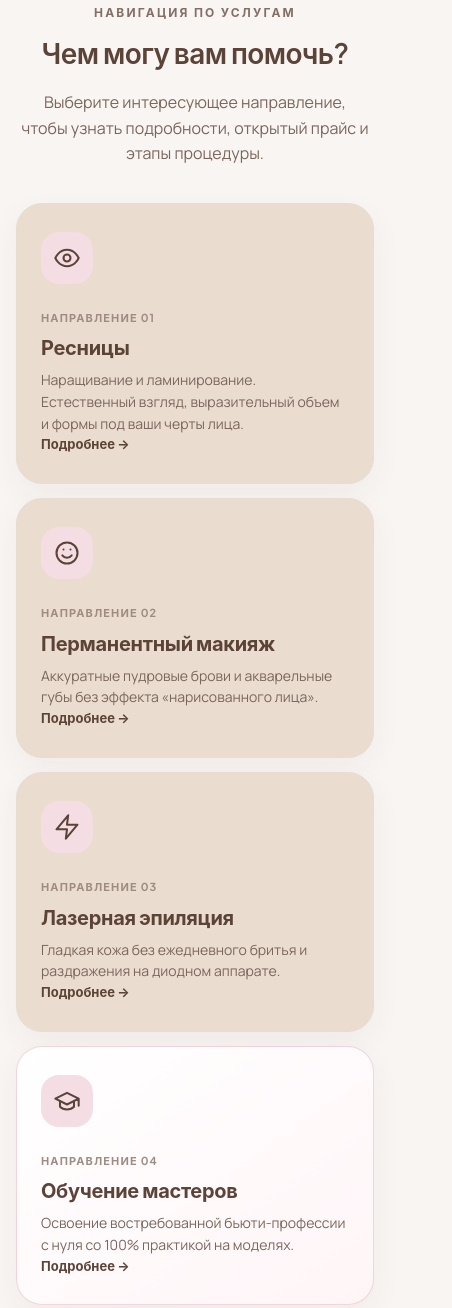
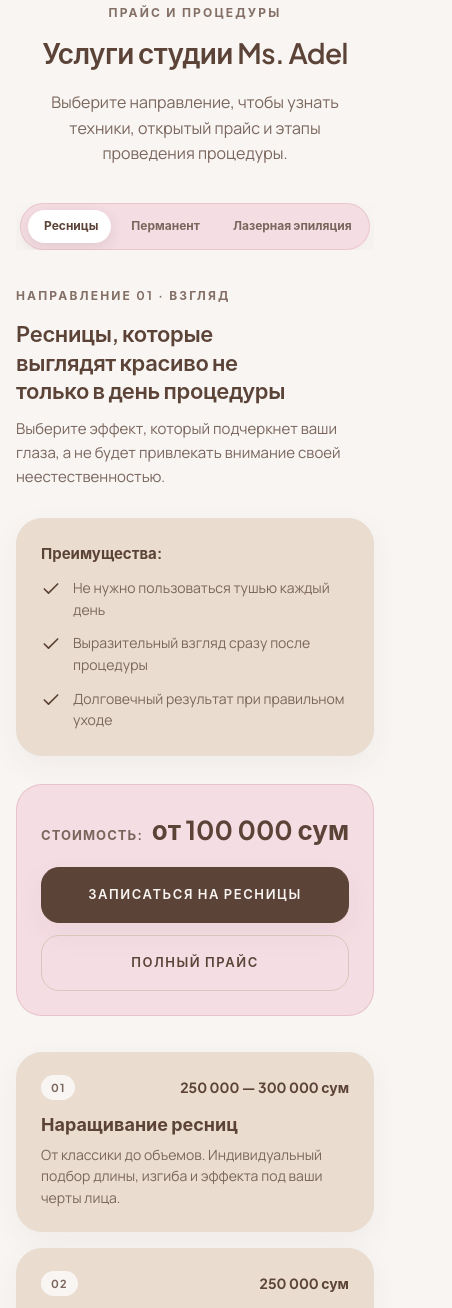
Before and after one commit to umidgaipov/ms-adel-site, a plain HTML site: page index.html in a window 390 px wide. Shown: the part 2937-4245 px from the top of the page, 452 px wide, since content can reach past the window. Drawn offline with Linux system fonts and the light colour scheme.

Commit message:
feat(services): implement centered Direction-Aware Tabs for Eyelashes, Permanent, and Laser in services block

```diff
--- a/css/styles.css
+++ b/css/styles.css
@@ -1265,109 +1265,137 @@ p:last-child {
 }
 
 /* -------------------------------------------------------------
-   10. Services Quick Navigation («Чем могу вам помочь?»)
+   10. Services Section & Direction-Aware Tabs
    ------------------------------------------------------------- */
-.quick-nav-section {
+.services-tabs-section {
     background-color: var(--color-bg-primary);
     border-top: 1px solid var(--color-border-subtle);
-}
-
-.quick-nav-grid {
-    display: grid;
-    grid-template-columns: repeat(4, minmax(0, 1fr));
-    gap: 20px;
-}
-
-.quick-nav-card {
-    display: flex;
-    flex-direction: column;
-    justify-content: space-between;
-    padding: 28px 24px;
-    background-color: var(--color-surface-card);
-    border: 1px solid var(--color-border-subtle);
-    border-radius: var(--radius-xl);
+    padding-block: clamp(64px, 8vw, 120px);
+}
+
+.tabs-nav-wrapper {
+    display: flex;
+    justify-content: center;
+    align-items: center;
+    margin: 0 auto clamp(36px, 5vw, 56px);
+    width: 100%;
+}
+
+.tabs-nav {
+    position: relative;
+    display: inline-flex;
+    align-items: center;
+    background-color: var(--color-bg-secondary);
+    border: 1px solid rgba(223, 168, 183, 0.45);
+    border-radius: var(--radius-full);
+    padding: 6px;
     box-shadow: var(--shadow-soft);
-    text-decoration: none;
-    color: var(--color-text-primary);
-    transition: transform 0.3s cubic-bezier(0.22, 1, 0.36, 1), box-shadow 0.3s cubic-bezier(0.22, 1, 0.36, 1), border-color 0.3s ease;
-}
-
-.quick-nav-card:hover {
-    transform: translateY(-4px);
-    box-shadow: var(--shadow-hover);
-    border-color: var(--color-accent-hover);
-}
-
-.quick-nav-card:focus-visible {
+    gap: 4px;
+    max-width: 100%;
+}
+
+.tab-indicator {
+    position: absolute;
+    top: 6px;
+    left: 0;
+    height: calc(100% - 12px);
+    border-radius: var(--radius-full);
+    background-color: var(--color-surface-white);
+    box-shadow: 0 4px 14px rgba(92, 67, 56, 0.12);
+    pointer-events: none;
+    z-index: 1;
+    transition: transform 0.35s cubic-bezier(0.22, 1, 0.36, 1), width 0.35s cubic-bezier(0.22, 1, 0.36, 1);
+}
+
+.tab-btn {
+    position: relative;
+    z-index: 2;
+    display: inline-flex;
+    align-items: center;
+    justify-content: center;
+    gap: 8px;
+    padding: 12px 24px;
+    border: 0;
+    border-radius: var(--radius-full);
+    background: transparent;
+    color: var(--color-text-secondary);
+    font-family: var(--font-heading);
+    font-size: 15px;
+    font-weight: 700;
+    line-height: 1;
+    cursor: pointer;
+    white-space: nowrap;
+    transition: color 0.25s ease;
+}
+
+.tab-btn:hover {
+    color: var(--color-text-primary);
+}
+
+.tab-btn.is-active {
+    color: var(--color-text-primary);
+}
+
+.tab-btn:focus-visible {
     outline: 2px solid var(--color-text-primary);
-    outline-offset: 3px;
-}
-
-.quick-nav-card-accent {
-    background: linear-gradient(145deg, #FFFFFF 0%, #FFF5F7 100%);
-    border-color: rgba(223, 168, 183, 0.45);
-}
-
-.quick-nav-icon {
-    width: 52px;
-    height: 52px;
-    border-radius: var(--radius-lg);
-    background-color: var(--color-bg-secondary);
-    color: var(--color-text-primary);
-    display: flex;
+    outline-offset: 2px;
+}
+
+.tab-btn-icon {
+    display: inline-flex;
     align-items: center;
     justify-content: center;
-    margin-bottom: 20px;
-    transition: transform 0.3s ease, background-color 0.3s ease;
-}
-
-.quick-nav-card:hover .quick-nav-icon {
-    transform: scale(1.08);
-    background-color: var(--color-accent-hover);
-}
-
-.quick-nav-tag {
-    display: inline-block;
-    font-family: var(--font-heading);
-    font-size: 11px;
-    font-weight: 700;
-    letter-spacing: 0.1em;
-    text-transform: uppercase;
-    color: var(--color-text-muted);
-    margin-bottom: 8px;
-}
-
-.quick-nav-title {
-    font-family: var(--font-heading);
-    font-size: 20px;
-    font-weight: 700;
-    line-height: 1.25;
-    color: var(--color-text-primary);
-    margin: 0 0 10px;
-}
-
-.quick-nav-desc {
-    font-family: var(--font-body);
-    font-size: 14px;
-    line-height: 1.55;
-    color: var(--color-text-secondary);
-    margin: 0 0 20px;
-}
-
-.quick-nav-action {
-    display: inline-flex;
-    align-items: center;
-    gap: 6px;
-    font-family: var(--font-heading);
-    font-size: 13px;
-    font-weight: 700;
-    color: var(--color-text-primary);
-    transition: gap 0.25s ease, color 0.25s ease;
-}
-
-.quick-nav-card:hover .quick-nav-action {
-    gap: 10px;
-    color: #3D2B24;
+    color: inherit;
+    transition: transform 0.25s ease;
+}
+
+.tab-btn:hover .tab-btn-icon {
+    transform: scale(1.1);
+}
+
+/* Tabs Content Container & Panels */
+.tabs-panels-container {
+    position: relative;
+    min-height: 480px;
+}
+
+.tab-panel {
+    display: none;
+}
+
+.tab-panel.is-active {
+    display: block;
+}
+
+/* Direction-Aware Slide Animations */
+@keyframes tabSlideInRight {
+    from {
+        opacity: 0;
+        transform: translateX(32px);
+    }
+    to {
+        opacity: 1;
+        transform: translateX(0);
+    }
+}
+
+@keyframes tabSlideInLeft {
+    from {
+        opacity: 0;
+        transform: translateX(-32px);
+    }
+    to {
+        opacity: 1;
+        transform: translateX(0);
+    }
+}
+
+.tab-panel.slide-in-right {
+    animation: tabSlideInRight 0.35s cubic-bezier(0.22, 1, 0.36, 1) forwards;
+}
+
+.tab-panel.slide-in-left {
+    animation: tabSlideInLeft 0.35s cubic-bezier(0.22, 1, 0.36, 1) forwards;
 }
 
 /* -------------------------------------------------------------
@@ -2299,7 +2327,24 @@ p:last-child {
 
 @media (max-width: 680px) {
     .brand { font-size: 22px; }
-    .quick-nav-grid { grid-template-columns: 1fr; gap: 14px; }
+    .tabs-nav-wrapper {
+        justify-content: flex-start;
+        overflow-x: auto;
+        -webkit-overflow-scrolling: touch;
+        padding-inline: 4px;
+        scrollbar-width: none;
+    }
+    .tabs-nav-wrapper::-webkit-scrollbar {
+        display: none;
+    }
+    .tabs-nav {
+        margin: 0 auto;
+    }
+    .tab-btn {
+        padding: 10px 16px;
+        font-size: 13px;
+        gap: 6px;
+    }
     .service-cta-actions { flex-direction: column; }
     .service-cta-actions .button { width: 100%; min-width: 0; }
     .hero-actions, .contact-actions { flex-direction: column; }
@@ -2311,6 +2356,15 @@ p:last-child {
 }
 
 @media (max-width: 540px) {
+    .tab-btn {
+        padding: 9px 12px;
+        font-size: 12px;
+        gap: 5px;
+    }
+    .tab-btn-icon svg {
+        width: 15px;
+        height: 15px;
+    }
     .about-bento {
         grid-template-columns: 1fr;
         gap: 12px;
--- a/index.html
+++ b/index.html
@@ -145,78 +145,52 @@
             </div>
         </section>
 
-        <!-- 03. Services Quick Navigation -->
-        <section class="section quick-nav-section" id="services">
+        <!-- 03. Services Section with Direction-Aware Tabs -->
+        <section class="section services-tabs-section" id="services">
             <div class="container">
                 <div class="section-heading reveal">
-                    <p class="eyebrow">Навигация по услугам</p>
-                    <h2>Чем могу вам помочь?</h2>
-                    <p>Выберите интересующее направление, чтобы узнать подробности, открытый прайс и этапы процедуры.</p>
+                    <p class="eyebrow">Прайс и процедуры</p>
+                    <h2>Услуги студии Ms. Adel</h2>
+                    <p>Выберите направление, чтобы узнать техники, открытый прайс и этапы проведения процедуры.</p>
                 </div>
 
-                <div class="quick-nav-grid reveal">
-                    <a href="#eyelashes" class="quick-nav-card">
-                        <div class="quick-nav-icon">
-                            <svg width="28" height="28" viewBox="0 0 24 24" fill="none" stroke="currentColor" stroke-width="1.75" stroke-linecap="round" stroke-linejoin="round" aria-hidden="true"><path d="M2 12s3-7 10-7 10 7 10 7-3 7-10 7-10-7-10-7Z"></path><circle cx="12" cy="12" r="3"></circle></svg>
-                        </div>
-                        <div class="quick-nav-content">
-                            <span class="quick-nav-tag">Направление 01</span>
-                            <h3 class="quick-nav-title">Ресницы</h3>
-                            <p class="quick-nav-desc">Наращивание и ламинирование. Естественный взгляд, выразительный объем и формы под ваши черты лица.</p>
-                        </div>
-                        <span class="quick-nav-action">Подробнее →</span>
-                    </a>
-
-                    <a href="#permanent" class="quick-nav-card">
-                        <div class="quick-nav-icon">
-                            <svg width="28" height="28" viewBox="0 0 24 24" fill="none" stroke="currentColor" stroke-width="1.75" stroke-linecap="round" stroke-linejoin="round" aria-hidden="true"><path d="M12 21a9 9 0 1 0 0-18 9 9 0 0 0 0 18z"></path><path d="M8 14s1.5 2 4 2 4-2 4-2"></path><line x1="9" y1="9" x2="9.01" y2="9"></line><line x1="15" y1="9" x2="15.01" y2="9"></line></svg>
-                        </div>
-                        <div class="quick-nav-content">
-                            <span class="quick-nav-tag">Направление 02</span>
-                            <h3 class="quick-nav-title">Перманентный макияж</h3>
-                            <p class="quick-nav-desc">Аккуратные пудровые брови и акварельные губы без эффекта «нарисованного лица».</p>
-                        </div>
-                        <span class="quick-nav-action">Подробнее →</span>
-                    </a>
-
-                    <a href="#laser" class="quick-nav-card">
-                        <div class="quick-nav-icon">
-                            <svg width="28" height="28" viewBox="0 0 24 24" fill="none" stroke="currentColor" stroke-width="1.75" stroke-linecap="round" stroke-linejoin="round" aria-hidden="true"><polygon points="13 2 3 14 12 14 11 22 21 10 12 10 13 2"></polygon></svg>
-                        </div>
-                        <div class="quick-nav-content">
-                            <span class="quick-nav-tag">Направление 03</span>
-                            <h3 class="quick-nav-title">Лазерная эпиляция</h3>
-                            <p class="quick-nav-desc">Гладкая кожа без ежедневного бритья и раздражения на диодном аппарате.</p>
-                        </div>
-                        <span class="quick-nav-action">Подробнее →</span>
-                    </a>
-
-                    <a href="#training" class="quick-nav-card quick-nav-card-accent">
-                        <div class="quick-nav-icon">
-                            <svg width="28" height="28" viewBox="0 0 24 24" fill="none" stroke="currentColor" stroke-width="1.75" stroke-linecap="round" stroke-linejoin="round" aria-hidden="true"><path d="M22 10v6M2 10l10-5 10 5-10 5z"></path><path d="M6 12v5c3 3 9 3 12 0v-5"></path></svg>
-                        </div>
-                        <div class="quick-nav-content">
-                            <span class="quick-nav-tag">Направление 04</span>
-                            <h3 class="quick-nav-title">Обучение мастеров</h3>
-                            <p class="quick-nav-desc">Освоение востребованной бьюти-профессии с нуля со 100% практикой на моделях.</p>
-                        </div>
-                        <span class="quick-nav-action">Подробнее →</span>
-                    </a>
+                <!-- Centered Direction-Aware Tabs Navigation -->
+                <div class="tabs-nav-wrapper reveal">
+                    <div class="tabs-nav" role="tablist" aria-label="Направления услуг">
+                        <span class="tab-indicator" aria-hidden="true"></span>
+                        <button class="tab-btn is-active" type="button" role="tab" id="tab-eyelashes" aria-selected="true" aria-controls="panel-eyelashes" data-tab-index="0">
+                            <span class="tab-btn-icon" aria-hidden="true">
+                                <svg width="18" height="18" viewBox="0 0 24 24" fill="none" stroke="currentColor" stroke-width="2" stroke-linecap="round" stroke-linejoin="round"><path d="M2 12s3-7 10-7 10 7 10 7-3 7-10 7-10-7-10-7Z"></path><circle cx="12" cy="12" r="3"></circle></svg>
+                            </span>
+                            <span class="tab-btn-text">Ресницы</span>
+                        </button>
+                        <button class="tab-btn" type="button" role="tab" id="tab-permanent" aria-selected="false" aria-controls="panel-permanent" tabindex="-1" data-tab-index="1">
+                            <span class="tab-btn-icon" aria-hidden="true">
+                                <svg width="18" height="18" viewBox="0 0 24 24" fill="none" stroke="currentColor" stroke-width="2" stroke-linecap="round" stroke-linejoin="round"><path d="M12 21a9 9 0 1 0 0-18 9 9 0 0 0 0 18z"></path><path d="M8 14s1.5 2 4 2 4-2 4-2"></path><line x1="9" y1="9" x2="9.01" y2="9"></line><line x1="15" y1="9" x2="15.01" y2="9"></line></svg>
+                            </span>
+                            <span class="tab-btn-text">Перманент</span>
+                        </button>
+                        <button class="tab-btn" type="button" role="tab" id="tab-laser" aria-selected="false" aria-controls="panel-laser" tabindex="-1" data-tab-index="2">
+                            <span class="tab-btn-icon" aria-hidden="true">
+                                <svg width="18" height="18" viewBox="0 0 24 24" fill="none" stroke="currentColor" stroke-width="2" stroke-linecap="round" stroke-linejoin="round"><polygon points="13 2 3 14 12 14 11 22 21 10 12 10 13 2"></polygon></svg>
+                            </span>
+                            <span class="tab-btn-text">Лазерная эпиляция</span>
+                        </button>
                     </div>
                 </div>
-        </section>
 
-        <!-- 04. Eyelash Services Section -->
-        <section class="section service-section" id="eyelashes">
-            <div class="container">
+                <!-- Tabs Content Panels -->
+                <div class="tabs-panels-container">
+                    <!-- Panel 1: Eyelashes -->
+                    <div class="tab-panel is-active" id="panel-eyelashes" role="tabpanel" aria-labelledby="tab-eyelashes" tabindex="0">
                         <div class="service-layout">
-                    <div class="service-lead reveal">
+                            <div class="service-lead">
                                 <p class="eyebrow">Направление 01 · Взгляд</p>
-                        <h2>Ресницы, которые выглядят красиво не только в день процедуры</h2>
+                                <h3>Ресницы, которые выглядят красиво не только в день процедуры</h3>
                                 <p class="service-subtitle">Выберите эффект, который подчеркнет ваши глаза, а не будет привлекать внимание своей неестественностью.</p>
 
                                 <div class="service-benefits-box">
-                            <h3 class="service-benefits-title">Преимущества:</h3>
+                                    <h4 class="service-benefits-title">Преимущества:</h4>
                                     <ul class="service-benefits-list">
                                         <li>
                                             <svg width="20" height="20" viewBox="0 0 24 24" fill="none" stroke="currentColor" stroke-width="2" stroke-linecap="round" stroke-linejoin="round" aria-hidden="true"><polyline points="20 6 9 17 4 12"></polyline></svg>
@@ -245,7 +219,7 @@
                                 </div>
                             </div>
 
-                    <div class="service-cards-grid reveal">
+                            <div class="service-cards-grid">
                                 <article class="service-subcard">
                                     <div class="service-subcard-header">
                                         <span class="service-subcard-num">01</span>
@@ -284,19 +258,17 @@
                             </div>
                         </div>
                     </div>
-        </section>
 
-        <!-- 05. Permanent Makeup Section -->
-        <section class="section service-section section-powder" id="permanent">
-            <div class="container">
+                    <!-- Panel 2: Permanent Makeup -->
+                    <div class="tab-panel" id="panel-permanent" role="tabpanel" aria-labelledby="tab-permanent" tabindex="0" hidden>
                         <div class="service-layout">
-                    <div class="service-lead reveal">
+                            <div class="service-lead">
                                 <p class="eyebrow">Направление 02 · Перманент</p>
-                        <h2>Перманент, который подчеркивает черты лица, а не меняет их</h2>
+                                <h3>Перманент, который подчеркивает черты лица, а не меняет их</h3>
                                 <p class="service-subtitle">Аккуратные пудровые брови и нежные акварельные губы без эффекта «нарисованного лица».</p>
 
                                 <div class="procedure-steps-card">
-                            <h3 class="procedure-steps-title">Этапы процедуры:</h3>
+                                    <h4 class="procedure-steps-title">Этапы процедуры:</h4>
                                     <ol class="procedure-steps-list">
                                         <li class="procedure-step">
                                             <span class="procedure-step-num">1</span>
@@ -342,7 +314,7 @@
                                 </div>
                             </div>
 
-                    <div class="service-cards-grid reveal">
+                            <div class="service-cards-grid">
                                 <article class="service-subcard">
                                     <div class="service-subcard-header">
                                         <span class="service-subcard-tag">Брови</span>
@@ -381,19 +353,17 @@
                             </div>
                         </div>
                     </div>
-        </section>
 
-        <!-- 06. Laser Hair Removal Section -->
-        <section class="section service-section" id="laser">
-            <div class="container">
+                    <!-- Panel 3: Laser Hair Removal -->
+                    <div class="tab-panel" id="panel-laser" role="tabpanel" aria-labelledby="tab-laser" tabindex="0" hidden>
                         <div class="service-layout">
-                    <div class="service-lead reveal">
+                            <div class="service-lead">
                                 <p class="eyebrow">Направление 03 · Гладкая кожа</p>
-                        <h2>Гладкая кожа без ежедневного бритья</h2>
+                                <h3>Гладкая кожа без ежедневного бритья</h3>
                                 <p class="service-subtitle">Современная диодная эпиляция с эффективной системой охлаждения для комфорта и безопасности.</p>
 
                                 <div class="service-benefits-box">
-                            <h3 class="service-benefits-title">Преимущества:</h3>
+                                    <h4 class="service-benefits-title">Преимущества:</h4>
                                     <ul class="service-benefits-list">
                                         <li>
                                             <svg width="20" height="20" viewBox="0 0 24 24" fill="none" stroke="currentColor" stroke-width="2" stroke-linecap="round" stroke-linejoin="round" aria-hidden="true"><polyline points="20 6 9 17 4 12"></polyline></svg>
@@ -422,7 +392,7 @@
                                 </div>
                             </div>
 
-                    <div class="service-cards-grid reveal">
+                            <div class="service-cards-grid">
                                 <article class="service-subcard">
                                     <div class="service-subcard-header">
                                         <span class="service-subcard-tag">Лицо</span>
@@ -458,6 +428,8 @@
                                     <h4>Зона бикини</h4>
                                     <p>Максимальная деликатность, стерильность и уверенность в себе.</p>
                                 </article>
+                            </div>
+                        </div>
                     </div>
                 </div>
             </div>
--- a/js/script.js
+++ b/js/script.js
@@ -178,15 +178,146 @@ if (mobileMenu) {
     });
 }
 
+/* -------------------------------------------------------------
+   Direction-Aware Tabs
+   ------------------------------------------------------------- */
+function initDirectionAwareTabs() {
+    const tabsNav = document.querySelector(".tabs-nav");
+    const indicator = document.querySelector(".tab-indicator");
+    const tabButtons = Array.from(document.querySelectorAll(".tab-btn"));
+    const tabPanels = Array.from(document.querySelectorAll(".tab-panel"));
+
+    if (!tabsNav || !indicator || !tabButtons.length || !tabPanels.length) {
+        return;
+    }
+
+    let currentIndex = tabButtons.findIndex((btn) => btn.classList.contains("is-active"));
+    if (currentIndex === -1) {
+        currentIndex = 0;
+    }
+
+    function updateIndicator(targetBtn) {
+        if (!targetBtn) return;
+        const navRect = tabsNav.getBoundingClientRect();
+        const btnRect = targetBtn.getBoundingClientRect();
+
+        const offsetLeft = btnRect.left - navRect.left;
+        const btnWidth = btnRect.width;
+
+        indicator.style.transform = `translateX(${offsetLeft}px)`;
+        indicator.style.width = `${btnWidth}px`;
+    }
+
+    function switchTab(nextIndex, animate = true) {
+        if (nextIndex < 0 || nextIndex >= tabButtons.length) return;
+        if (nextIndex === currentIndex && animate) return;
+
+        const prevIndex = currentIndex;
+        currentIndex = nextIndex;
+
+        const direction = nextIndex >= prevIndex ? "right" : "left";
+
+        tabButtons.forEach((btn, idx) => {
+            const isActive = idx === currentIndex;
+            btn.classList.toggle("is-active", isActive);
+            btn.setAttribute("aria-selected", String(isActive));
+            btn.setAttribute("tabindex", isActive ? "0" : "-1");
+        });
+
+        updateIndicator(tabButtons[currentIndex]);
+
+        tabPanels.forEach((panel, idx) => {
+            if (idx === currentIndex) {
+                panel.hidden = false;
+                panel.classList.add("is-active");
+
+                if (animate) {
+                    panel.classList.remove("slide-in-right", "slide-in-left");
+                    void panel.offsetWidth;
+                    panel.classList.add(direction === "right" ? "slide-in-right" : "slide-in-left");
+                }
+            } else {
+                panel.classList.remove("is-active", "slide-in-right", "slide-in-left");
+                panel.hidden = true;
+            }
+        });
+    }
+
+    tabButtons.forEach((btn, index) => {
+        btn.addEventListener("click", () => {
+            switchTab(index, true);
+        });
+    });
+
+    tabsNav.addEventListener("keydown", (event) => {
+        let targetIndex = null;
+
+        if (event.key === "ArrowRight" || event.key === "ArrowDown") {
+            event.preventDefault();
+            targetIndex = (currentIndex + 1) % tabButtons.length;
+        } else if (event.key === "ArrowLeft" || event.key === "ArrowUp") {
+            event.preventDefault();
+            targetIndex = (currentIndex - 1 + tabButtons.length) % tabButtons.length;
+        } else if (event.key === "Home") {
+            event.preventDefault();
+            targetIndex = 0;
+        } else if (event.key === "End") {
+            event.preventDefault();
+            targetIndex = tabButtons.length - 1;
+        }
+
+        if (targetIndex !== null) {
+            tabButtons[targetIndex].focus();
+            switchTab(targetIndex, true);
+        }
+    });
+
+    window.addEventListener("resize", () => {
+        updateIndicator(tabButtons[currentIndex]);
+    });
+
+    // Initial positioning
+    updateIndicator(tabButtons[currentIndex]);
+    setTimeout(() => {
+        updateIndicator(tabButtons[currentIndex]);
+    }, 120);
+
+    window.switchServiceTab = switchTab;
+}
+
+if (document.readyState === "loading") {
+    document.addEventListener("DOMContentLoaded", initDirectionAwareTabs);
+} else {
+    initDirectionAwareTabs();
+}
+
 document.querySelectorAll('a[href^="#"]').forEach((link) => {
     link.addEventListener("click", (event) => {
-        const targetId = link.getAttribute("href");
+        const rawHref = link.getAttribute("href");
 
-        if (!targetId || targetId === "#") {
+        if (!rawHref || rawHref === "#") {
             return;
         }
 
-        const target = document.querySelector(targetId);
+        const tabLinks = {
+            "#eyelashes": 0,
+            "#permanent": 1,
+            "#laser": 2,
+        };
+
+        if (tabLinks[rawHref] !== undefined) {
+            event.preventDefault();
+            if (typeof window.switchServiceTab === "function") {
+                window.switchServiceTab(tabLinks[rawHref], true);
+            }
+            const servicesSection = document.querySelector("#services");
+            if (servicesSection) {
+                servicesSection.scrollIntoView({ behavior: "smooth", block: "start" });
+            }
+            return;
+        }
+
+        const target = document.querySelector(rawHref);
 
         if (!target) {
             return;
@@ -198,14 +329,6 @@ document.querySelectorAll('a[href^="#"]').forEach((link) => {
         if (window.location.hash) {
             history.replaceState(null, "", window.location.pathname + window.location.search);
         }
-    });
-});
-
-serviceToggles.forEach((toggle) => {
-    toggle.addEventListener("click", () => {
-        const card = toggle.closest(".service-card");
-        const isOpen = card.classList.toggle("is-open");
-        toggle.setAttribute("aria-expanded", String(isOpen));
     });
 });
 
```
Lines whose indentation alone changed are shown as unchanged.
